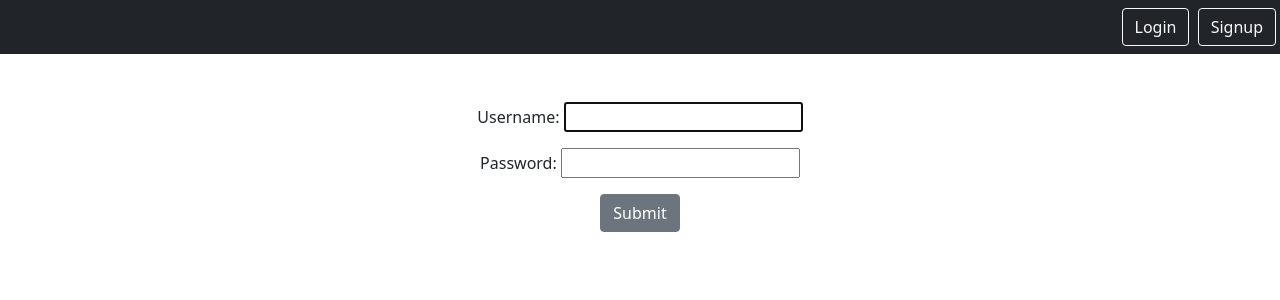
After one commit to Diego-Espindola/Django-Essential-Training, a Django app: page /login/ in a window 1280 px wide. The commit adds this page. Shown: the top 300 px of the page. Run offline with Django 5.2, Linux system fonts and the light colour scheme.

Commit message:
Finishing the project

```diff
--- /dev/null
+++ b/home/templates/home/login.html
@@ -0,0 +1,9 @@
+{% extends 'base.html' %}
+{% block content %}
+
+<form method="post">{% csrf_token %}
+    {{form.as_p}}
+    <input type="submit" class="btn btn-secondary">
+</form>
+
+{% endblock %}
--- a/home/templates/home/welcome.html
+++ b/home/templates/home/welcome.html
@@ -4,4 +4,5 @@
 <h1>Welcome to SmartNotes!</h1>
     <p>Today is {{date}}</p>
     <a href="{% url 'notes.list' %}" class="btn btn-primary">Check out these Smart Notes</a>
+
 {% endblock %}
--- a/home/urls.py
+++ b/home/urls.py
@@ -3,6 +3,8 @@ from django.urls import path
 from . import views
 
 urlpatterns = [
-    path('home/', views.HomeView.as_view()),
-    path('authorized/', views.AuthorizedView.as_view())
+    path('', views.HomeView.as_view(), name='home'),
+    path('login/', views.LoginInterfaceView.as_view(), name='login'),
+    path('logout/', views.LogoutInterfaceView.as_view(), name='logout'),
+    path('signup/', views.SignupView.as_view(), name='signup'),
 ]
--- a/home/views.py
+++ b/home/views.py
@@ -2,7 +2,31 @@ from django.shortcuts import render
 from django.http import HttpResponse
 from datetime import datetime
 from django.views.generic import TemplateView
+from django.views.generic.edit import CreateView
 from django.contrib.auth.mixins import LoginRequiredMixin
+from django.contrib.auth.views import LoginView, LogoutView
+from django.contrib.auth.forms import UserCreationForm
+
+from django.shortcuts import redirect
+
+
+class SignupView(CreateView):
+    form_class = UserCreationForm
+    template_name = 'home/register.html'
+    success_url = '/smart/notes'
+
+    def get(self, request, *args, **kwargs):
+        if self.request.user.is_authenticated:
+            return redirect('notes.list')
+        return super().get(request, *args, **kwargs)
+
+class LogoutInterfaceView(LogoutView):
+    template_name = 'home/logout.html'
+
+
+class LoginInterfaceView(LoginView):
+    template_name = 'home/login.html'
+    success_url = '/smart/notes'
 
 
 class HomeView(TemplateView):
--- a/notes/models.py
+++ b/notes/models.py
@@ -1,7 +1,9 @@
 from django.db import models
+from django.contrib.auth.models import User
 
 
 class Notes(models.Model):
     title = models.CharField(max_length=200)
     text = models.TextField()
     created = models.DateTimeField(auto_now_add=True)
+    user = models.ForeignKey(User, on_delete=models.CASCADE, related_name="notes")
--- a/notes/templates/notes/notes_detail.html
+++ b/notes/templates/notes/notes_detail.html
@@ -6,4 +6,8 @@
     <p>{{note.text}}</p>
 </div>
 
+<a href="{% url 'notes.list' %}" class="btn btn-secondary my-5">Back</a>
+<a href="{% url 'notes.update' pk=note.id%}" class="btn btn-secondary">Edit</a>
+<a href="{% url 'notes.delete' pk=note.id%}" class="btn btn-danger">Delete</a>
+
 {% endblock %}
--- a/notes/templates/notes/notes_form.html
+++ b/notes/templates/notes/notes_form.html
@@ -2,7 +2,7 @@
 
 {% block content %}
 
-<form action="{% url 'notes.new' %}" method="POST">
+<form method="POST">
     {% csrf_token %}
     {{ form }}
     <button type="submit" class="btn btn-primary my-5">Submit</button>
@@ -14,4 +14,6 @@
     </div>
 {% endif %}
 
+<a href="{% url 'notes.list'%}" class="btn btn-secondary">Cancel</a>
+
 {% endblock %}
--- a/notes/urls.py
+++ b/notes/urls.py
@@ -5,5 +5,7 @@ from . import views
 urlpatterns = [
     path('notes/', views.NotesListView.as_view(), name="notes.list"),
     path('notes/<int:pk>/', views.NotesDetailView.as_view(), name="notes.detail"),
-    path('notes/new', views.NotesCreateView.as_view(), name="notes.new"),
+    path('notes/new/', views.NotesCreateView.as_view(), name="notes.new"),
+    path('notes/<int:pk>/edit/', views.NotesUpdateView.as_view(), name="notes.update"),
+    path('notes/<int:pk>/delete/', views.NotesDeleteView.as_view(), name="notes.delete"),
 ]
--- a/smartnotes/settings.py
+++ b/smartnotes/settings.py
@@ -121,7 +121,7 @@ USE_TZ = True
 # Static files (CSS, JavaScript, Images)
 # https://docs.djangoproject.com/en/5.0/howto/static-files/
 
-STATIC_URL = 'static/'
+STATIC_URL = '/static/'
 STATICFILES_DIRS = [
     BASE_DIR / 'static',
 ]
@@ -129,3 +129,6 @@ STATICFILES_DIRS = [
 # https://docs.djangoproject.com/en/5.0/ref/settings/#default-auto-field
 
 DEFAULT_AUTO_FIELD = 'django.db.models.BigAutoField'
+
+
+LOGIN_REDIRECT_URL = '/smart/notes'
--- a/static/css/style.css
+++ b/static/css/style.css
@@ -1 +1,6 @@
-ul.errorlist {display:none}
+ul.errorlist {
+    display: none;
+}
+/*body {
+    background-color: #ff00ff;
+}*/
--- a/static/templates/base.html
+++ b/static/templates/base.html
@@ -4,8 +4,29 @@
     <head>
         <meta charset="UTF-8">
         <link href="https://cdn.jsdelivr.net/npm/bootstrap@5.0.2/dist/css/bootstrap.min.css" rel="stylesheet" integrity="sha384-EVSTQN3/azprG1Anm3QDgpJLIm9Nao0Yz1ztcQTwFspd3yD65VohhpuuCOmLASjC" crossorigin="anonymous">
+
+        <link rel="stylesheet" type="text/css" href="{% static 'css/style.css' %}">
     </head>
     <body>
+        <nav class="navbar navbar-dark bg-dark">
+            <div class="ms-auto">
+                {% if user.is_authenticated %}
+
+                <a href="{% url 'notes.list' %}" class="btn btn-outline-light me-1">Home</a>
+                <a href="{% url 'notes.new' %}" class="btn btn-outline-light me-1">Create new note</a>
+                <!-- If the user is logged in, show logout option -->
+                <form action="{% url 'logout' %}" method="post" class="d-inline">
+                    {% csrf_token %}
+                    <button type="submit" class="btn btn-outline-light me-1">Logout</button>
+                </form>
+                {% else %}
+                <!-- If the user is NOT logged in, show login option -->
+                <a href="{% url 'login' %}" class="btn btn-outline-light me-1">Login</a>
+                <a href="{% url 'signup' %}" class="btn btn-outline-light me-1">Signup</a>
+                {% endif %}
+            </div>
+        </nav>
+
       <div class="my-5 text-center container">
         {% block content %}
 
```
Also changed, not shown: home/templates/home/logout.html (added, +8 -0 lines), home/templates/home/register.html (added, +9 -0 lines), notes/forms.py (+9 -2 lines), notes/templates/notes/notes_delete.html (added, +11 -0 lines), notes/views.py (+29 -3 lines).
